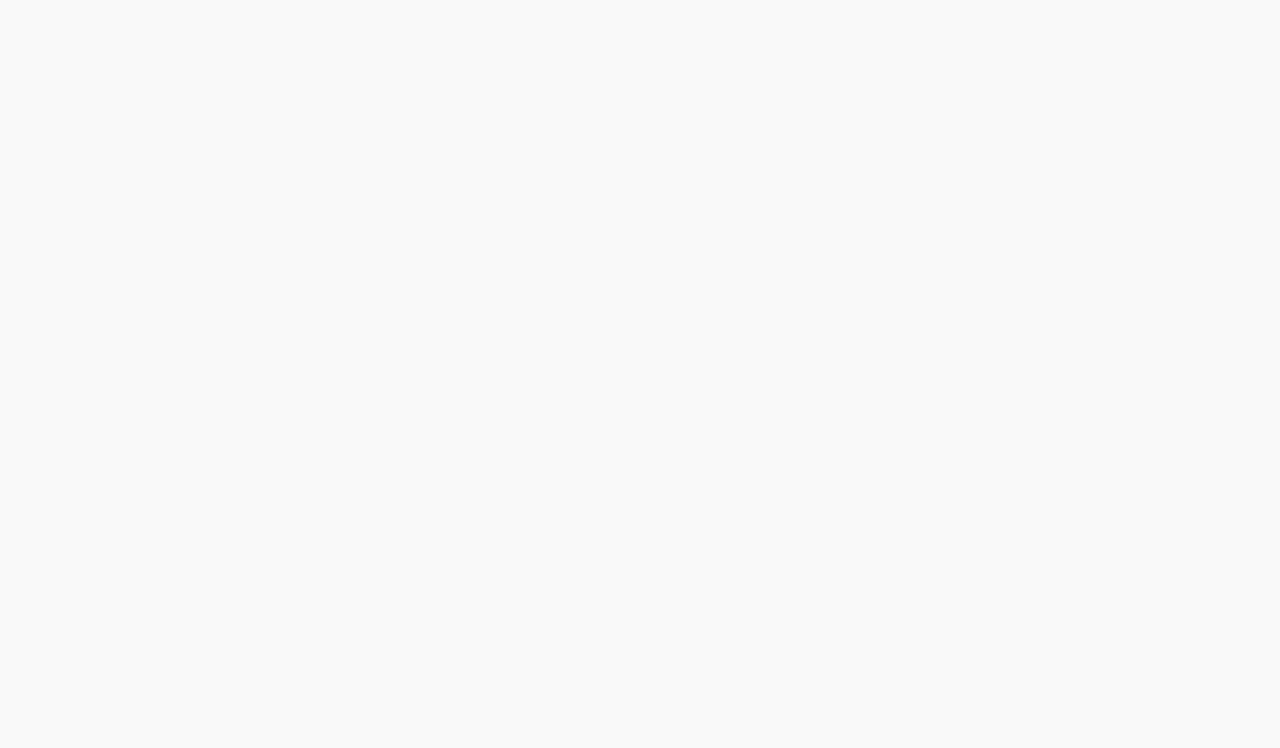
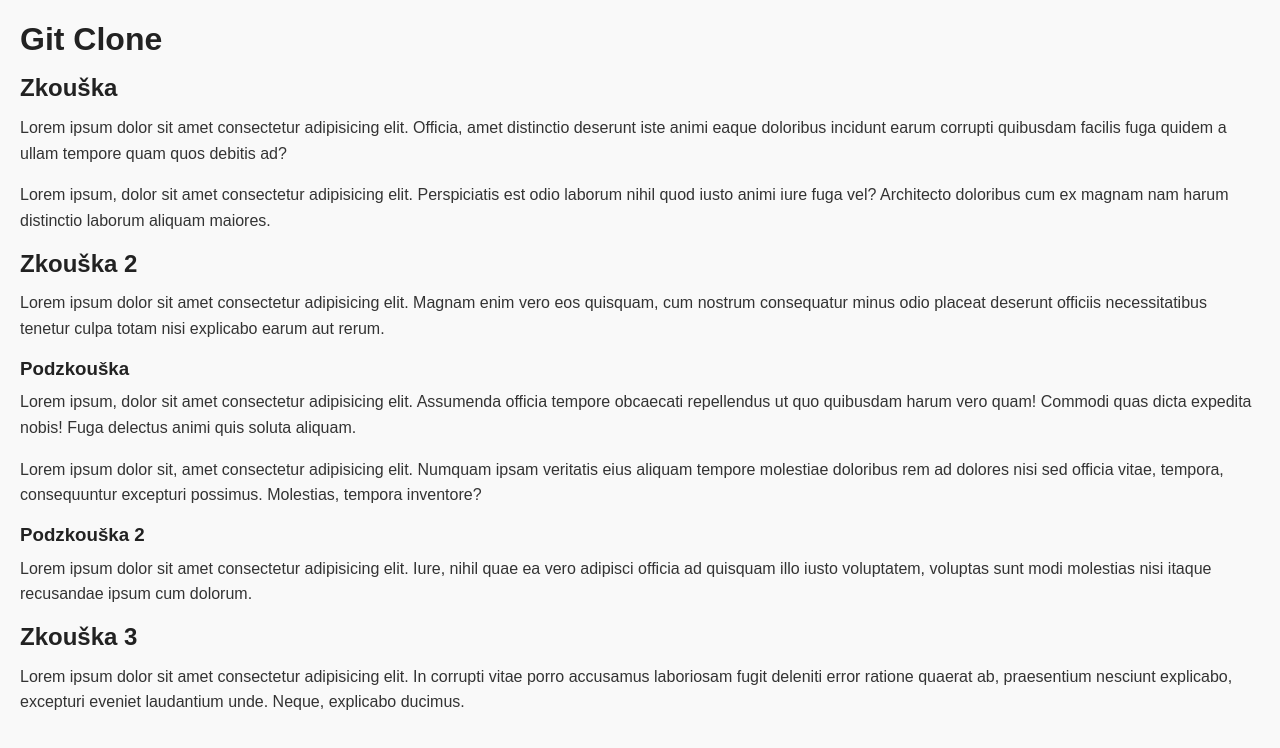
Before and after one commit to lydid/github-demo, a plain HTML site: page index.html in a window 1280 px wide. Drawn offline with Linux system fonts and the light colour scheme.

Commit message:
Přidán text do html

```diff
--- a/index.html
+++ b/index.html
@@ -8,6 +8,18 @@
   <title>Document</title>
 </head>
 <body>
-
+  <h1>Git Clone</h1>
+  <h2>Zkouška</h2>
+  <p>Lorem ipsum dolor sit amet consectetur adipisicing elit. Officia, amet distinctio deserunt iste animi eaque doloribus incidunt earum corrupti quibusdam facilis fuga quidem a ullam tempore quam quos debitis ad?</p>
+  <p>Lorem ipsum, dolor sit amet consectetur adipisicing elit. Perspiciatis est odio laborum nihil quod iusto animi iure fuga vel? Architecto doloribus cum ex magnam nam harum distinctio laborum aliquam maiores.</p>
+  <h2>Zkouška 2</h2>
+  <p>Lorem ipsum dolor sit amet consectetur adipisicing elit. Magnam enim vero eos quisquam, cum nostrum consequatur minus odio placeat deserunt officiis necessitatibus tenetur culpa totam nisi explicabo earum aut rerum.</p>
+  <h3>Podzkouška</h3>
+  <p>Lorem ipsum, dolor sit amet consectetur adipisicing elit. Assumenda officia tempore obcaecati repellendus ut quo quibusdam harum vero quam! Commodi quas dicta expedita nobis! Fuga delectus animi quis soluta aliquam.</p>
+  <p>Lorem ipsum dolor sit, amet consectetur adipisicing elit. Numquam ipsam veritatis eius aliquam tempore molestiae doloribus rem ad dolores nisi sed officia vitae, tempora, consequuntur excepturi possimus. Molestias, tempora inventore?</p>
+  <h3>Podzkouška 2</h3>
+  <p>Lorem ipsum dolor sit amet consectetur adipisicing elit. Iure, nihil quae ea vero adipisci officia ad quisquam illo iusto voluptatem, voluptas sunt modi molestias nisi itaque recusandae ipsum cum dolorum.</p>
+  <h2>Zkouška 3</h2>
+  <p>Lorem ipsum dolor sit amet consectetur adipisicing elit. In corrupti vitae porro accusamus laboriosam fugit deleniti error ratione quaerat ab, praesentium nesciunt explicabo, excepturi eveniet laudantium unde. Neque, explicabo ducimus.</p>
 </body>
 </html>
```
